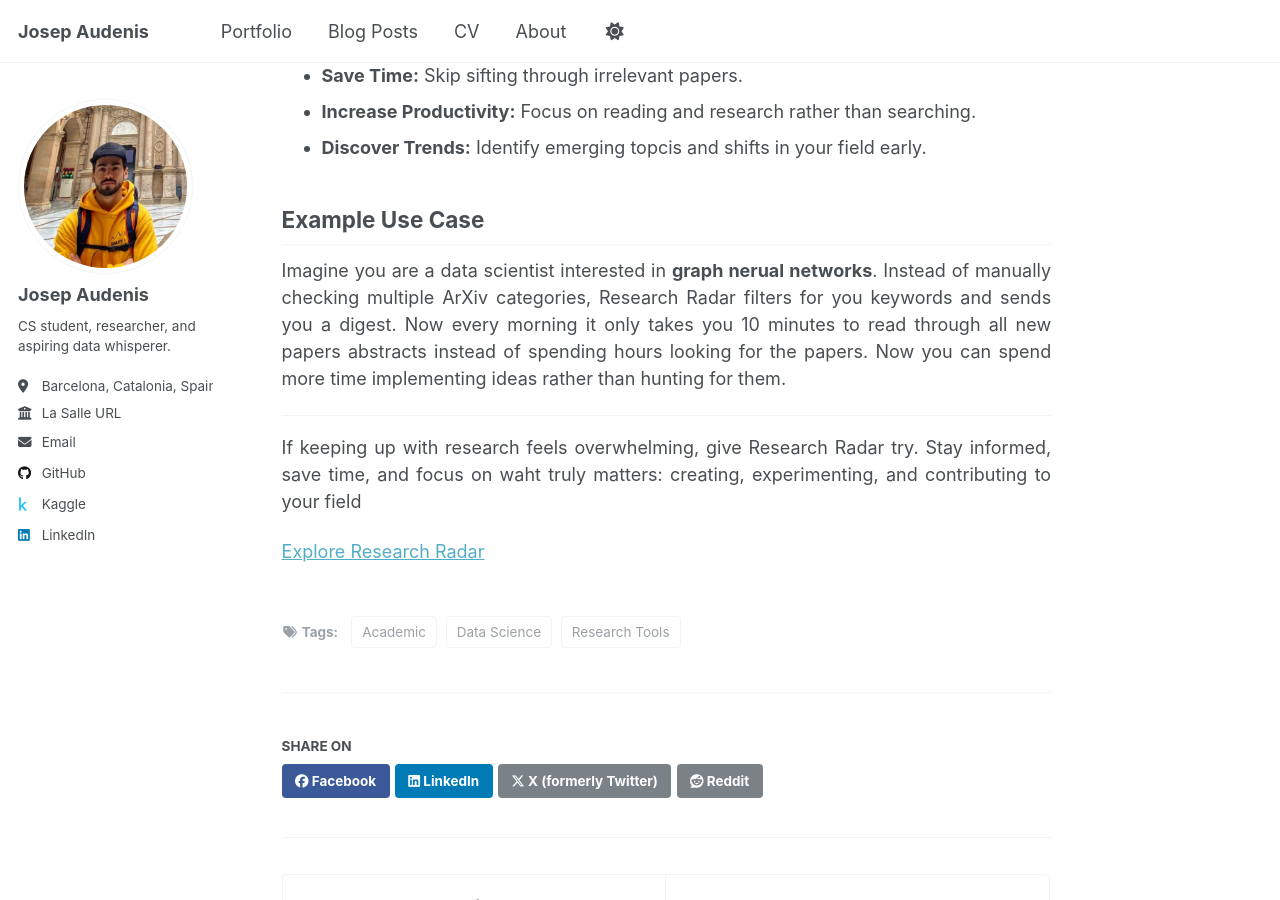
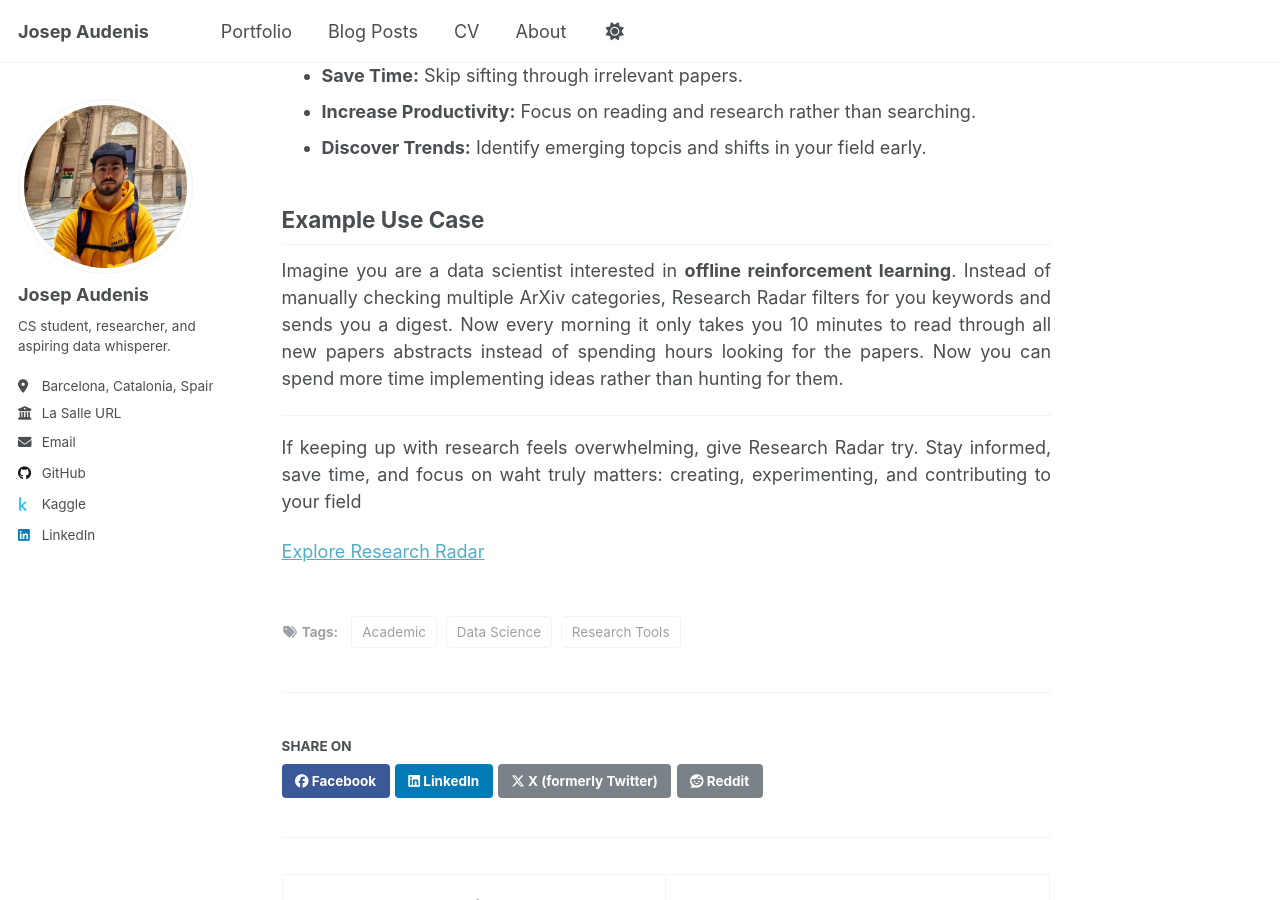
Before and after one commit to josep-audenis/josep-audenis.github.io, a Jekyll site: the page built from _posts/2025-08-21-research-radar.md, in a window 1280 px wide and 900 px high, scrolled down 1335 px. Built offline with Jekyll 4.4.1, drawn with Linux system fonts in a browser that asks for light colours; comment, search, counter and statistics services are not loaded.

Commit message:
slight post change

```diff
--- a/_posts/2025-08-21-research-radar.md
+++ b/_posts/2025-08-21-research-radar.md
@@ -39,7 +39,7 @@ At its core, Research Radar checks for ArXiv feed for all publications and filte
 
 ## Example Use Case
 
-Imagine you are a data scientist interested in **graph nerual networks**. Instead of manually checking multiple ArXiv categories, Research Radar filters for you keywords and sends you a digest. Now every morning it only takes you 10 minutes to read through all new papers abstracts instead of spending hours looking for the papers. Now you can spend more time implementing ideas rather than hunting for them.
+Imagine you are a data scientist interested in **offline reinforcement learning**. Instead of manually checking multiple ArXiv categories, Research Radar filters for you keywords and sends you a digest. Now every morning it only takes you 10 minutes to read through all new papers abstracts instead of spending hours looking for the papers. Now you can spend more time implementing ideas rather than hunting for them.
 
 ---
 
```
